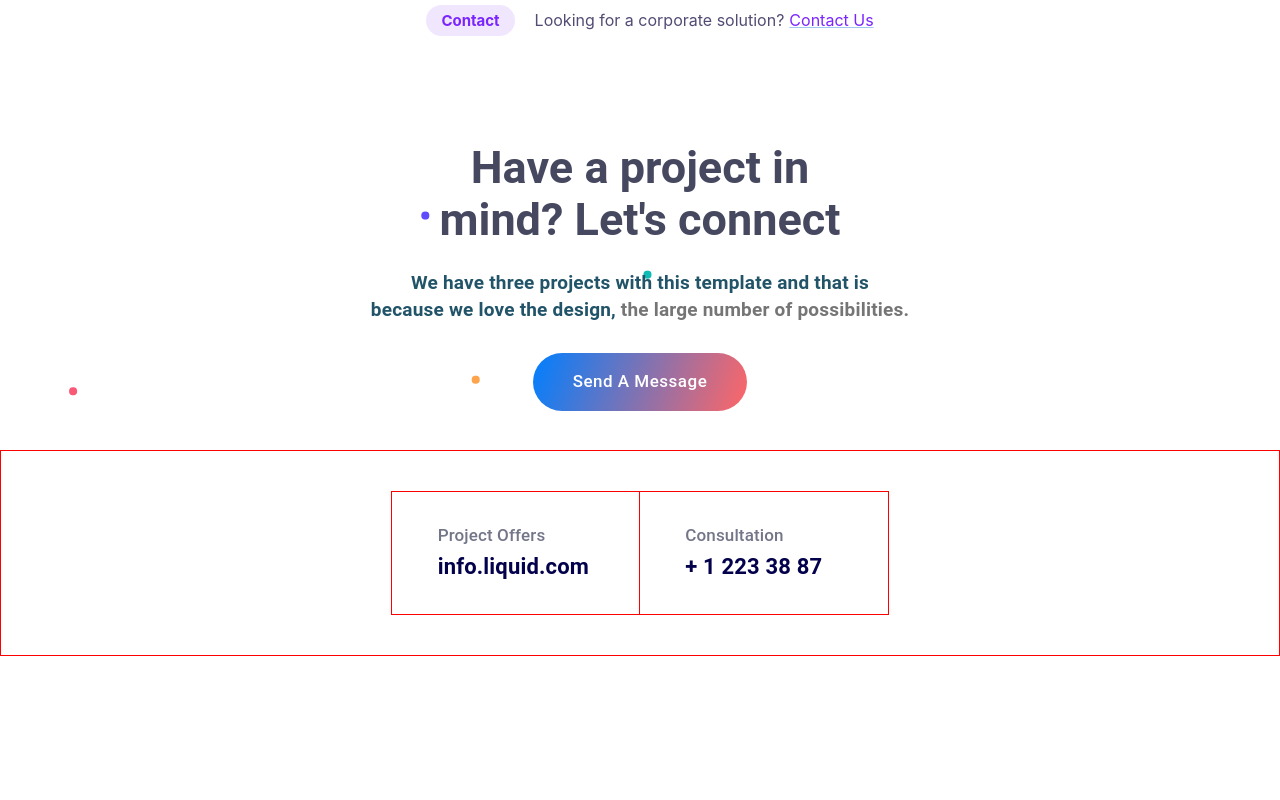
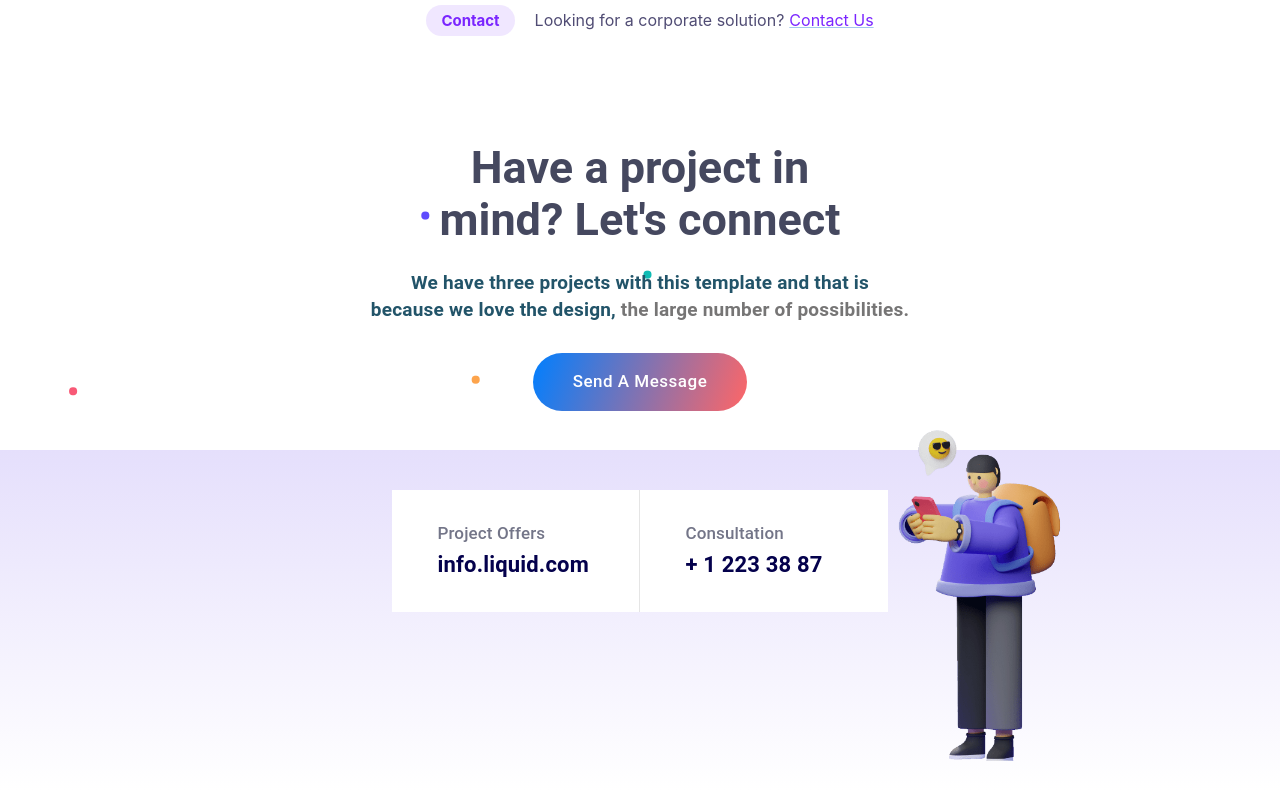
Before and after one commit to Anjeela-Ali/hub-website, a React (Create React App) app: page / in a window 1280 px wide. Shown: the part 6785-7585 px from the top of the page. Before the commit the page ends 7521 px from the top, so only its background shows below. Built offline with nearby package versions, Linux system fonts and the light colour scheme.

Commit message:
added image

```diff
--- a/src/components/contactus/index.js
+++ b/src/components/contactus/index.js
@@ -1,12 +1,13 @@
 import { Box, Button, Typography } from '@mui/material'
 import BgImgUrl from '../../assets/contact.png'
+import ImgUrl from '../../assets/footer.png'
 
 const ContactUsSection = () => {
     return (
         <>
             <Box sx={{
                 position: 'relative',
-                margin: '80px 0px'
+                margin: '80px 0px',
             }}>
                 <Box >
                     <img src={BgImgUrl} />
@@ -50,20 +51,22 @@ const ContactUsSection = () => {
                 </Box>
 
                 <Box sx={{
-                    border: '1px solid red',
-                    padding: '20px'
+                    backgroundImage:'linear-gradient(180deg, #E5DFFC 0%, #fff 100%)',
+                    padding: '20px',
+                    position:'relative',
+                    height:'300px'
                 }}>
 
                     <Box sx={{
-                        border: '1px  solid red ',
                         width: '40%',
                         margin: '20px auto',
                         display: 'flex',
                         justifyContent: 'space-evenly',
+                        backgroundColor:'white'
                     }}>
 
                         <Typography variant='h6' sx={{
-                            borderRight: '1px  solid red',
+                            borderRight: '1px  solid #0000001a',
                             paddingTop: '30px',
                             paddingBottom: '30px',
                             paddingRight: '50px',
@@ -99,6 +102,14 @@ const ContactUsSection = () => {
                             </Typography>
                         </Typography>
                     </Box>
+                    <Box sx={{
+                        position:'absolute',
+                        // left:'0px',
+                        right:'-68px',
+                        top:'-20px'
+                    }}>
+                        <img src={ImgUrl} alt='screenshot' width='60%' />
+                    </Box>
 
                 </Box>
             </Box>
```
Also changed, not shown: src/assets/footer.png (added).
